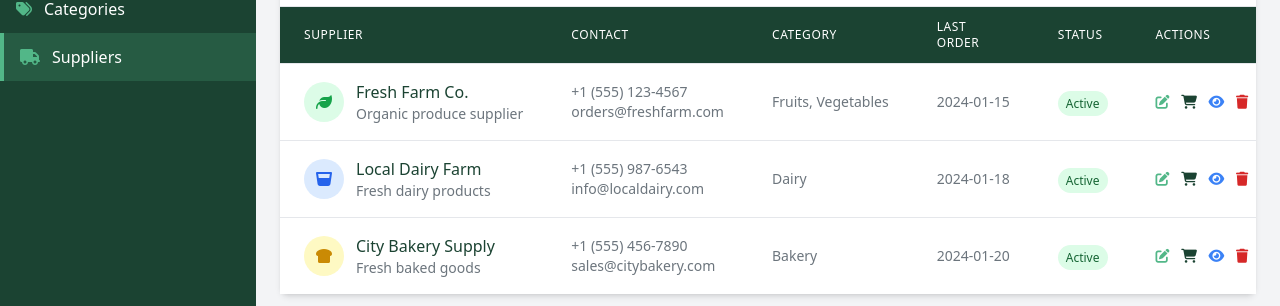
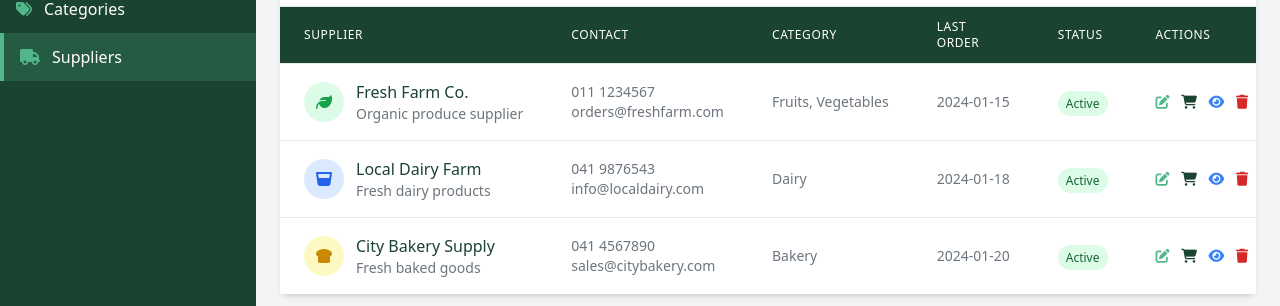
Before and after one commit to NaveenVirash/Fresh-Market---Grocery-Store-Management-System-Frontend, a plain HTML site: page suppliers.html in a window 1280 px wide. Shown: the part 260-566 px from the top of the page. Drawn offline with nearby package versions, Linux system fonts and the light colour scheme.

Commit message:
chamge type

```diff
--- a/suppliers.html
+++ b/suppliers.html
@@ -174,7 +174,7 @@
                                         </div>
                                     </td>
                                     <td class="px-6 py-4 text-sm whitespace-nowrap text-secondary">
-                                        <div>+1 (555) 123-4567</div>
+                                        <div> 011 1234567</div>
                                         <div>orders@freshfarm.com</div>
                                     </td>
                                     <td class="px-6 py-4 text-sm whitespace-nowrap text-secondary">Fruits, Vegetables</td>
@@ -210,7 +210,7 @@
                                         </div>
                                     </td>
                                     <td class="px-6 py-4 text-sm whitespace-nowrap text-secondary">
-                                        <div>+1 (555) 987-6543</div>
+                                        <div> 041 9876543</div>
                                         <div>info@localdairy.com</div>
                                     </td>
                                     <td class="px-6 py-4 text-sm whitespace-nowrap text-secondary">Dairy</td>
@@ -246,7 +246,7 @@
                                         </div>
                                     </td>
                                     <td class="px-6 py-4 text-sm whitespace-nowrap text-secondary">
-                                        <div>+1 (555) 456-7890</div>
+                                        <div> 041 4567890</div>
                                         <div>sales@citybakery.com</div>
                                     </td>
                                     <td class="px-6 py-4 text-sm whitespace-nowrap text-secondary">Bakery</td>
```
